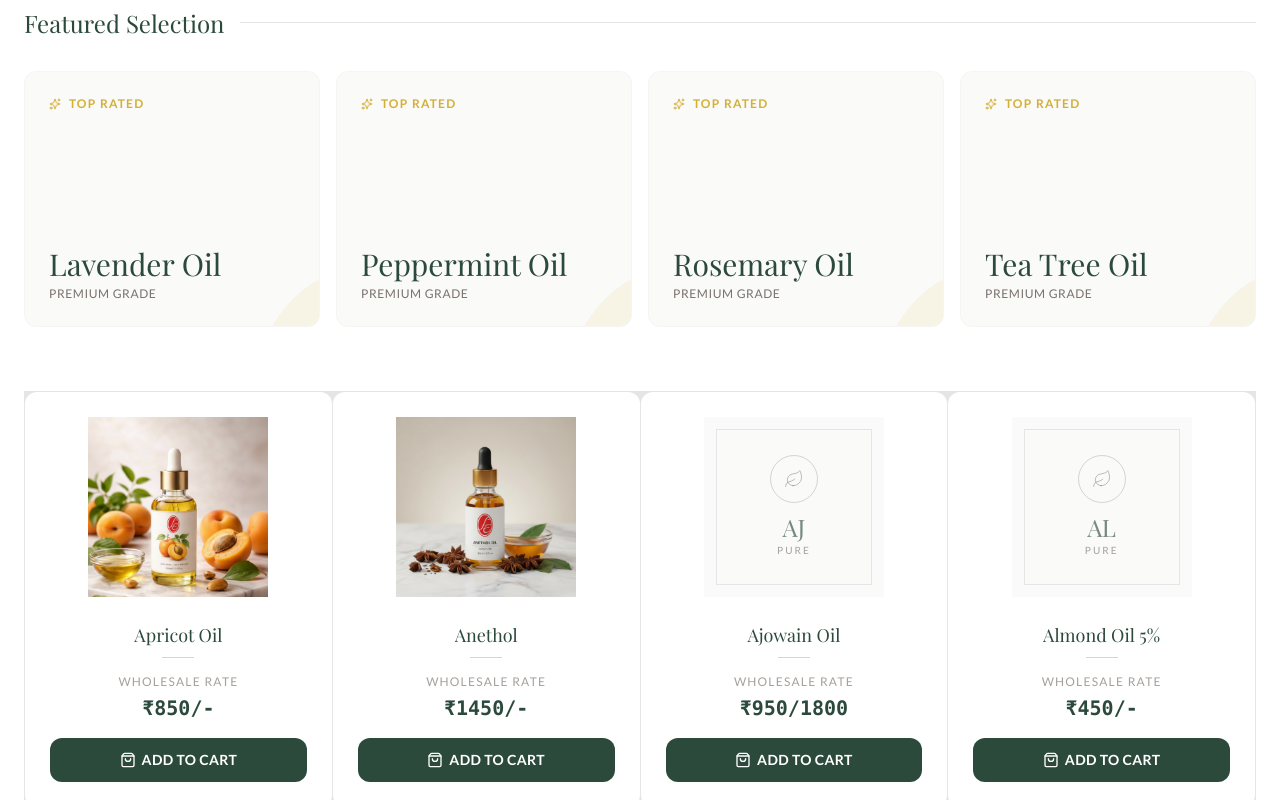
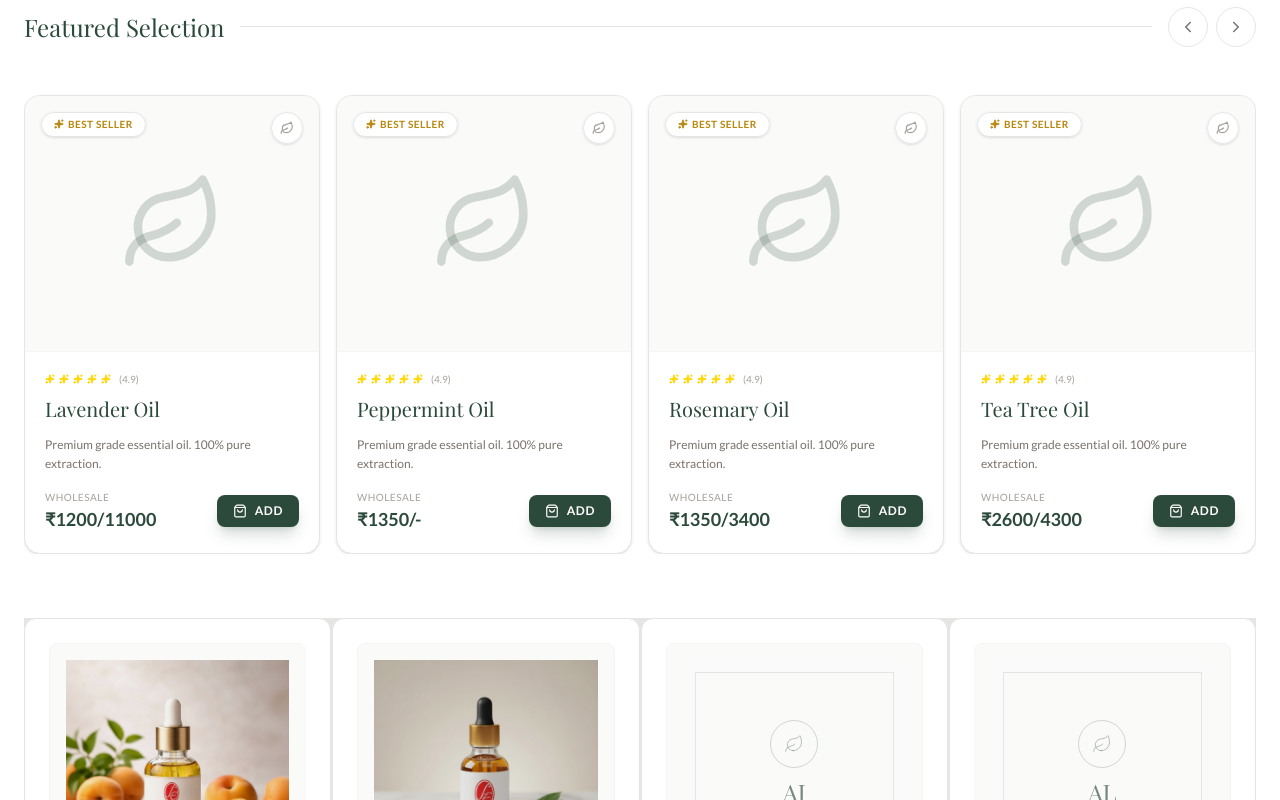
Before and after one commit to rajannishad1015/SohamEnterprises, a Next.js app: page /products in a window 1280 px wide. Shown: the part 520-1320 px from the top of the page. Built offline with nearby package versions, Linux system fonts and the light colour scheme; a web font is replaced by a local one.

Commit message:
Optimize Shop Page, Mobile Layout & Featured Cards

```diff
--- a/components/products/ProductGrid.tsx
+++ b/components/products/ProductGrid.tsx
@@ -1,8 +1,8 @@
 "use client";
 
-import { useState } from "react";
+import { useState, useRef } from "react";
 import { motion, AnimatePresence } from "framer-motion";
-import { Search, SlidersHorizontal, ArrowUpRight, Leaf, Sparkles, AlertCircle } from "lucide-react";
+import { Search, SlidersHorizontal, ArrowUpRight, Leaf, Sparkles, AlertCircle, ChevronLeft, ChevronRight } from "lucide-react";
 import { products, Product } from "@/lib/products";
 import { ProductModal } from "@/components/ui/ProductModal";
 import { useCart } from "@/context/CartContext";
@@ -34,7 +34,7 @@ const ProductImage = ({ product }: { product: Product }) => {
           transition={{ duration: 0.7, ease: "easeOut" }}
           src={product.image}
           alt={product.name || 'Product Image'}
-          className="object-cover w-full h-full"
+          className="object-contain w-full h-full mix-blend-multiply"
           onError={() => setImageError(true)}
         />
       ) : (
@@ -115,29 +115,31 @@ const ProductCard = ({ product, onClick }: { product: Product; onClick: (product
       layout
       variants={itemVariants}
       onClick={() => onClick(product)}
-      className="bg-white p-6 group hover:z-10 hover:shadow-2xl transition-all duration-300 ease-out relative cursor-pointer flex flex-col h-full rounded-xl border border-transparent hover:border-stone-100"
+      className="bg-white p-3 md:p-6 group hover:z-10 hover:shadow-2xl transition-all duration-300 ease-out relative cursor-pointer flex flex-col h-full min-h-[340px] rounded-xl border border-stone-200 hover:border-primary/40"
     >
-      <div className="mb-6 w-full max-w-[180px] mx-auto relative">
-         <ProductImage product={product} />
+      <div className="mb-4 w-full aspect-square relative flex items-center justify-center bg-stone-50 rounded-lg overflow-hidden border border-stone-100">
+         <div className="w-full h-full p-4 flex items-center justify-center">
+            <ProductImage product={product} />
+         </div>
       </div>
 
-      <div className="flex-grow flex flex-col items-center text-center">
-        <h3 className="text-lg font-serif text-primary mb-2 group-hover:text-secondary transition-colors duration-300 line-clamp-2">
+      <div className="flex-grow flex flex-col items-center text-center w-full">
+        <h3 className="text-sm md:text-lg font-serif text-primary mb-1 md:mb-2 group-hover:text-secondary transition-colors duration-300 line-clamp-2 min-h-[2.5em] md:min-h-[3.5em] leading-tight flex items-end justify-center">
           {product.name || "Unknown Product"}
         </h3>
-        <div className="h-px w-8 bg-stone-300 mb-4 group-hover:w-16 group-hover:bg-secondary transition-all duration-300" />
+        <div className="h-px w-8 bg-stone-300 mb-2 md:mb-4 group-hover:w-16 group-hover:bg-secondary transition-all duration-300 opacity-50" />
 
         <div className="mt-auto w-full">
-          <p className="text-xs text-stone-400 uppercase tracking-widest mb-1">
-            Wholesale Rate
+          <p className="text-[10px] md:text-xs text-stone-400 uppercase tracking-widest mb-0.5 md:mb-1">
+            Wholesale
           </p>
-          <p className="font-mono text-xl font-bold text-primary mb-4">
+          <p className="font-mono text-sm md:text-xl font-bold text-primary mb-2 md:mb-4">
             ₹{product.rate || "N/A"}
           </p>
 
           <button
             onClick={handleAddToCart}
-            className={`w-full py-3 px-2 rounded-xl text-xs sm:text-sm font-bold uppercase tracking-wide transition-all flex items-center justify-center gap-1.5 whitespace-nowrap ${
+            className={`w-full py-2 md:py-3 px-2 rounded-lg md:rounded-xl text-[10px] md:text-sm font-bold uppercase tracking-wide transition-all flex items-center justify-center gap-1.5 whitespace-nowrap overflow-hidden ${
               isAdded
                 ? "bg-green-500 text-white shadow-green-200"
                 : "bg-primary text-white hover:bg-secondary hover:shadow-lg shadow-stone-200"
@@ -145,11 +147,11 @@ const ProductCard = ({ product, onClick }: { product: Product; onClick: (product
           >
             {isAdded ? (
               <>
-                <Check size={16} /> Added
+                <Check size={14} className="md:w-4 md:h-4" /> <span className="truncate">Added</span>
               </>
             ) : (
               <>
-                <ShoppingBag size={16} /> Add to Cart
+                <ShoppingBag size={14} className="md:w-4 md:h-4" /> <span className="truncate">Add to Cart</span>
               </>
             )}
           </button>
@@ -170,6 +172,18 @@ export function ProductGrid() {
   const handleProductClick = (product: Product) => {
     setSelectedProduct(product);
     setIsModalOpen(true);
+  };
+
+  const scrollContainerRef = useRef<HTMLDivElement>(null);
+
+  const scroll = (direction: 'left' | 'right') => {
+    if (scrollContainerRef.current) {
+      const scrollAmount = 300;
+      scrollContainerRef.current.scrollBy({
+        left: direction === 'left' ? -scrollAmount : scrollAmount,
+        behavior: 'smooth'
+      });
+    }
   };
 
   // Extract unique categories (mock or real)
@@ -343,30 +357,96 @@ export function ProductGrid() {
                 transition={{ delay: 0.8 }}
                 className="mt-16 mb-12"
             >
-                 <div className="flex items-center gap-4 mb-8">
-                    <h2 className="text-2xl font-serif text-primary">Featured Selection</h2>
-                    <div className="h-px bg-stone-200 flex-grow" />
+                 <div className="flex items-center gap-4 mb-4 md:mb-8 justify-between">
+                    <div className="flex items-center gap-4 flex-grow">
+                        <h2 className="text-xl md:text-2xl font-serif text-primary whitespace-nowrap">Featured Selection</h2>
+                        <div className="h-px bg-stone-200 flex-grow" />
+                    </div>
+                    <div className="flex gap-2">
+                        <button
+                            onClick={() => scroll('left')}
+                            className="w-8 h-8 md:w-10 md:h-10 rounded-full border border-stone-200 flex items-center justify-center text-stone-500 hover:bg-primary hover:text-white hover:border-primary transition-all"
+                        >
+                            <ChevronLeft size={18} />
+                        </button>
+                        <button
+                            onClick={() => scroll('right')}
+                            className="w-8 h-8 md:w-10 md:h-10 rounded-full border border-stone-200 flex items-center justify-center text-stone-500 hover:bg-primary hover:text-white hover:border-primary transition-all"
+                        >
+                            <ChevronRight size={18} />
+                        </button>
+                    </div>
                 </div>
 
-                <div className="flex md:grid md:grid-cols-2 lg:grid-cols-4 gap-4 overflow-x-auto pb-4 md:pb-0 snap-x snap-mandatory scrollbar-none -mx-6 px-6 md:mx-0 md:px-0">
+                <div
+                    ref={scrollContainerRef}
+                    className="flex md:grid md:grid-cols-2 lg:grid-cols-4 gap-4 overflow-x-auto pb-8 pt-4 md:pb-0 snap-x snap-mandatory scrollbar-none -mx-6 px-6 md:mx-0 md:px-0 scroll-smooth"
+                >
                     {featuredProducts.length > 0 ? featuredProducts.map((product, idx) => (
                         <motion.div
                             key={product.name}
-                            whileHover={{ y: -5 }}
+                            initial={{ opacity: 0, y: 20 }}
+                            animate={{ opacity: 1, y: 0 }}
+                            transition={{ delay: 0.1 * idx }}
+                            whileHover={{ y: -8, transition: { duration: 0.3 } }}
                             onClick={() => handleProductClick(product)}
-                            className="relative group overflow-hidden bg-stone-50 h-64 border border-stone-100 hover:border-primary/30 transition-colors cursor-pointer min-w-[280px] md:min-w-0 flex-shrink-0 snap-center rounded-xl"
+                            className="relative group overflow-hidden bg-white h-auto min-h-[400px] border border-stone-200 shadow-sm hover:shadow-xl hover:border-primary/30 transition-all cursor-pointer min-w-[280px] md:min-w-0 flex-shrink-0 snap-center rounded-2xl flex flex-col"
                         >
-                            {/* Simple typography card for featured */}
-                            <div className="absolute inset-0 p-6 flex flex-col justify-between z-10">
-                                <span className="text-xs font-bold text-secondary uppercase tracking-widest flex items-center gap-2">
-                                    <Sparkles size={12} /> Top Rated
+                            {/* Top Image Section */}
+                            <div className="w-full h-64 bg-stone-50 relative flex items-center justify-center p-6 border-b border-stone-100 group-hover:bg-stone-100/50 transition-colors">
+                                {/* Badge */}
+                                <span className="absolute top-4 left-4 z-20 px-3 py-1 bg-white/90 backdrop-blur border border-stone-200 text-[#B8860B] text-[10px] font-bold uppercase tracking-wider rounded-full shadow-sm flex items-center gap-1">
+                                    <Sparkles size={10} fill="currentColor" /> Best Seller
                                 </span>
-                                <div>
-                                    <h3 className="text-3xl font-serif text-primary mb-1">{product.name}</h3>
-                                    <p className="text-xs text-stone-500 uppercase tracking-wider">Premium Grade</p>
+
+                                {/* Wishlist */}
+                                <button className="absolute top-4 right-4 z-20 w-8 h-8 rounded-full bg-white/90 backdrop-blur shadow-sm border border-stone-200 flex items-center justify-center text-stone-400 hover:text-red-500 hover:bg-red-50 transition-colors">
+                                   <Leaf size={14} />
+                                </button>
+
+                                {/* Image */}
+                                {product.image ? (
+                                   <motion.img
+                                        whileHover={{ scale: 1.1 }}
+                                        transition={{ duration: 0.5 }}
+                                        src={product.image}
+                                        className="w-full h-full object-contain mix-blend-multiply drop-shadow-sm"
+                                        alt={product.name}
+                                   />
+                                ) : (
+                                   <Leaf className="w-1/2 h-1/2 text-primary/20" />
+                                )}
+                            </div>
+
+                            {/* Content Section */}
+                            <div className="p-5 flex-grow flex flex-col">
+                                <div className="mb-2">
+                                    <div className="flex items-center gap-1 mb-2">
+                                        {[1, 2, 3, 4, 5].map((s) => (
+                                            <Sparkles key={s} size={10} className="text-[#FFD700] fill-[#FFD700]" />
+                                        ))}
+                                        <span className="text-[10px] text-stone-400 ml-1 font-medium">(4.9)</span>
+                                    </div>
+                                    <h3 className="text-xl font-serif text-primary mb-1 group-hover:text-secondary transition-colors duration-300 line-clamp-1">
+                                        {product.name}
+                                    </h3>
+                                </div>
+
+                                {/* Description */}
+                                <p className="text-xs text-stone-500 line-clamp-2 mb-4 leading-relaxed">
+                                    Premium grade essential oil. 100% pure extraction.
+                                </p>
+
+                                <div className="mt-auto flex items-center justify-between">
+                                    <div>
+                                        <span className="text-[10px] text-stone-400 uppercase tracking-wider block">Wholesale</span>
+                                        <span className="text-lg font-bold text-primary">₹{product.rate || "N/A"}</span>
+                                    </div>
+                                    <button className="px-4 py-2 rounded-lg bg-primary text-white text-xs font-bold uppercase tracking-wider shadow-lg shadow-primary/20 group-hover:bg-secondary transition-all hover:scale-105 active:scale-95 flex items-center gap-2">
+                                        <ShoppingBag size={14} /> Add
+                                    </button>
                                 </div>
                             </div>
-                            <div className="absolute bottom-0 right-0 w-32 h-32 bg-secondary/10 rounded-tl-full translate-y-16 translate-x-16 group-hover:scale-150 transition-transform duration-700" />
                         </motion.div>
                     )) : null}
                 </div>
@@ -375,7 +455,7 @@ export function ProductGrid() {
 
         {/* Main Products - Grid */}
         <motion.div
-            className="mt-16 grid grid-cols-2 sm:grid-cols-2 lg:grid-cols-3 xl:grid-cols-4 gap-px bg-stone-200 border border-stone-200"
+            className="mt-16 grid grid-cols-2 sm:grid-cols-2 lg:grid-cols-3 xl:grid-cols-4 gap-3 md:gap-px bg-transparent md:bg-stone-200 border-none md:border md:border-stone-200"
             variants={containerVariants}
             initial="hidden"
             animate="visible"
```
Also changed, not shown: components/cart/CartDrawer.tsx (+31 -25 lines), components/layout/Navbar.tsx (+22 -0 lines).
